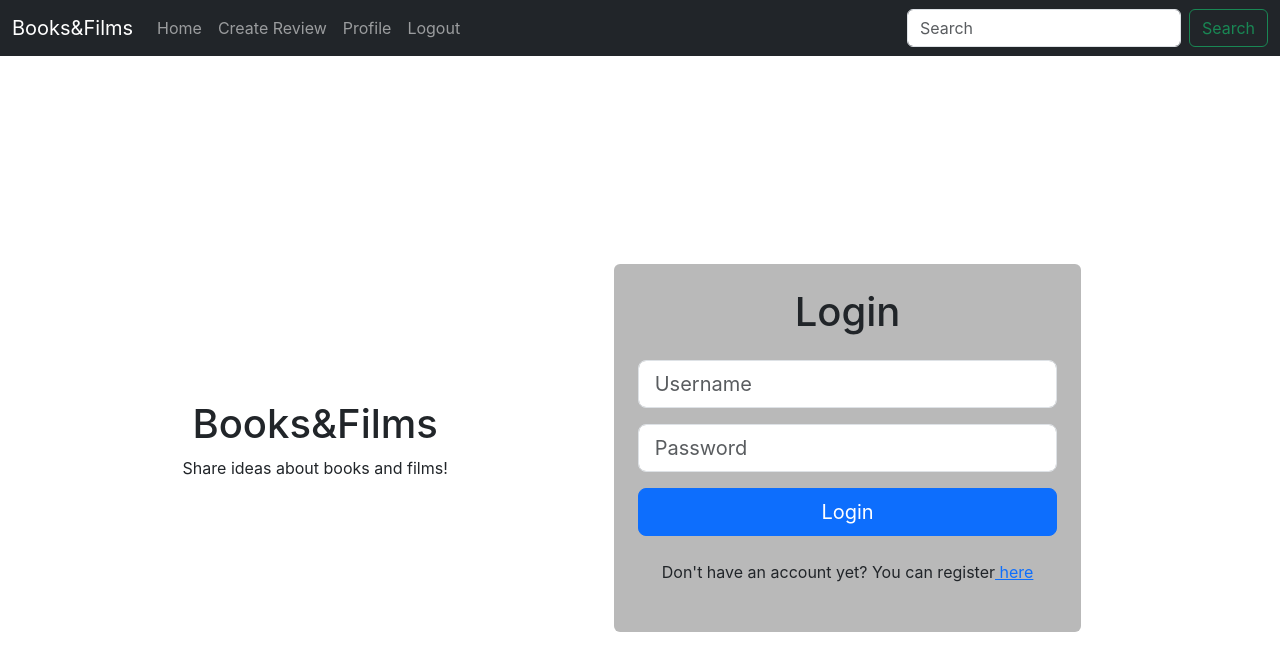
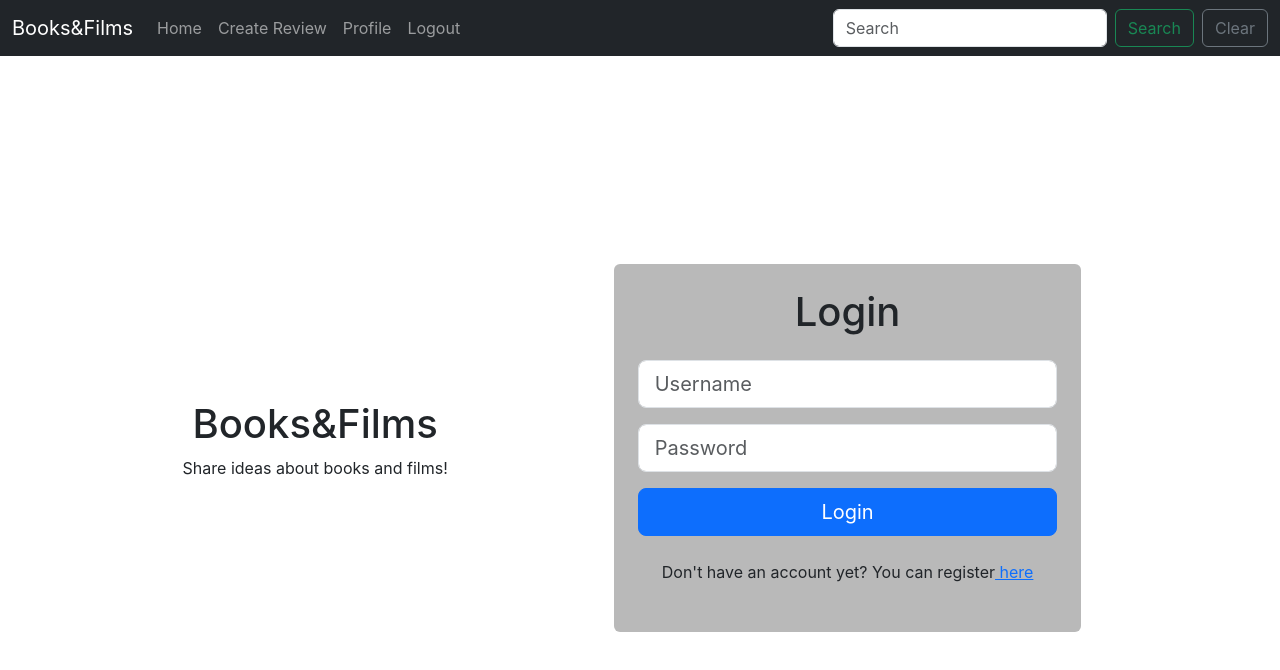
Before and after one commit to Celomarcelo/Books-and-Films-Frontend, a React (Create React App) app in the folder review-platform-frontend/: page /api/login/ in a window 1280 px wide. Shown: the top 670 px of the page. Built offline with nearby package versions, Linux system fonts and the light colour scheme; sample sign-in values are in the browser's storage.

Commit message:
handle search in navbar
function navbar with props.
const handleSearchChange to get value for search.
handleSearchSubmit to submit form.
handleClear to clean search.
added functions to form, added button to clear search

```diff
--- a/review-platform-frontend/src/components/NavBar.js
+++ b/review-platform-frontend/src/components/NavBar.js
@@ -1,5 +1,7 @@
 import React from 'react';
 import { Link, useNavigate } from 'react-router-dom';
+import { useState } from 'react';
+import axios from 'axios';
 
 /**
  * Navbar Component
@@ -9,10 +11,35 @@ import { Link, useNavigate } from 'react-router-dom';
  * It also includes a search bar. The navbar is responsive and collapses on
  * smaller screens, with a toggle button to expand it.
  */
-function Navbar() {
+function Navbar({ onSearch, clearSearch }) {
     // Retrieve the authentication token from localStorage
     const token = localStorage.getItem('token');
     const navigate = useNavigate();
+    const [searchTerm, setSearchTerm] = useState('');
+
+    const handleSearchChange = (e) => {
+        setSearchTerm(e.target.value);
+    };
+
+    const handleSearchSubmit = async (e) => {
+        e.preventDefault();
+
+
+        try {
+            const response = await axios.get('/reviews/search', {
+                params: { q: searchTerm },
+                headers: { 'Authorization': `Bearer ${token}` }
+            });
+            onSearch(response.data);
+        } catch (error) {
+            console.error('Error searching:', error);
+        }
+    };
+
+    const handleClearSearch = () => {
+        setSearchTerm('');
+        clearSearch();
+    };
 
     /**
      * handleLogout
@@ -84,14 +111,19 @@ function Navbar() {
                     {/* Search bar form */}
                     {/* Search bar, visible only when the user is logged in */}
                     {token && (
-                        <form className="d-flex">
+                        <form className="d-flex" onSubmit={handleSearchSubmit}>
                             <input
                                 className="form-control me-2"
                                 type="search"
                                 placeholder="Search"
                                 aria-label="Search"
+                                value={searchTerm}
+                                onChange={handleSearchChange}
                             />
                             <button className="btn btn-outline-success" type="submit">Search</button>
+                            <button className="btn btn-outline-secondary ms-2" type="button" onClick={handleClearSearch}>
+                                Clear
+                            </button>
                         </form>
                     )}
                 </div>
```
